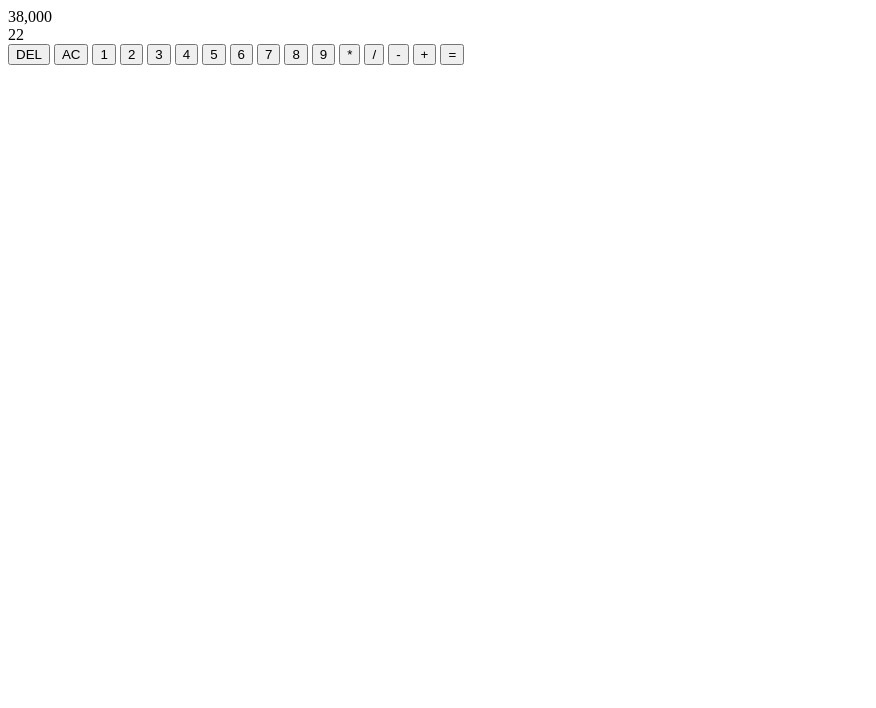
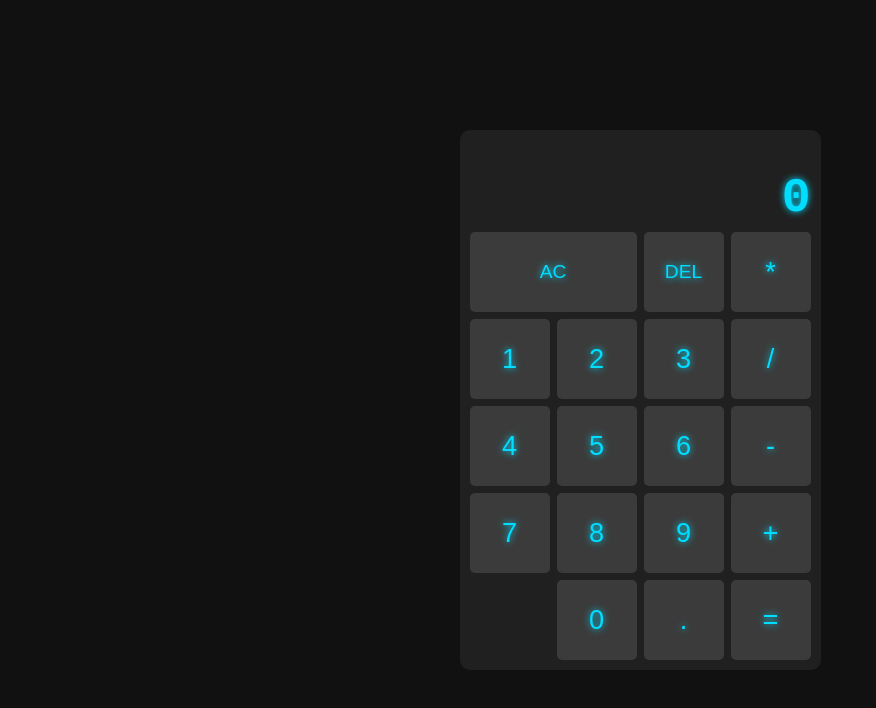
Before and after one commit to Hexy32/calculator, a website with bundled scripts: page public/index.html in a window 1280 px wide. Shown: the whole page, without its empty margins (0-876 px from the left). Built offline with nearby package versions, Linux system fonts and the light colour scheme.

Commit message:
Finished main code

```diff
--- a/public/index.html
+++ b/public/index.html
@@ -6,10 +6,12 @@
     <meta name="viewport" content="width=device-width, initial-scale=1.0" />
     <title>Calculator</title>
     <script defer src="dist/index.js" type="module"></script>
+    <link rel="stylesheet" href="./styles.css" />
   </head>
   <body>
-    <div #screen>38,000</div>
-    <div #low-screen>22</div>
+    <div class="container">
+      <div id="screen"></div>
+      <div id="low-screen">0</div>
       <button data-action="DEL">DEL</button>
       <button data-action="AC">AC</button>
       <button data-number="1">1</button>
@@ -21,10 +23,14 @@
       <button data-number="7">7</button>
       <button data-number="8">8</button>
       <button data-number="9">9</button>
+      <button data-number="0">0</button>
+      <button data-number=".">.</button>
       <button data-operator="*">*</button>
       <button data-operator="/">/</button>
       <button data-operator="-">-</button>
       <button data-operator="+">+</button>
       <button data-action="=">=</button>
+      <h1 id="output"></h1>
+    </div>
   </body>
 </html>
--- /dev/null
+++ b/public/styles.css
@@ -0,0 +1,160 @@
+@import url('https://fonts.googleapis.com/css2?family=Cousine:ital,wght@0,400;0,700;1,400;1,700&display=swap');
+
+:root {
+  --text-color: rgb(0, 221, 255);
+  --text-color-error: rgb(255, 38, 0);
+  --number-size: 1.7rem;
+}
+
+html {
+  box-sizing: border-box;
+}
+*,
+*:before,
+*:after {
+  box-sizing: inherit;
+  margin: 0;
+  padding: 0;
+}
+
+body {
+  display: flex;
+  align-items: center;
+  justify-content: center;
+  height: 100vh;
+  width: 100%;
+  overflow: auto;
+  background-color: #111;
+  font-family: 'Cousine', monospace;
+  font-weight: 700;
+}
+
+.container {
+  display: grid;
+  width: min-content;
+  background-color: #202020;
+  color: var(--text-color);
+  text-shadow: 0px 0px 7px var(--text-color);
+  padding: 10px;
+  border-radius: 10px;
+  gap: 7px;
+  grid-template-columns: 1fr 1fr 1fr 1fr;
+  grid-template-areas:
+    'screen screen screen screen'
+    'low-screen low-screen low-screen low-screen'
+    'AC AC DEL MLT'
+    'ONE TWO THREE DIV'
+    'FOUR FIVE SIX SUB'
+    'SEVEN EIGHT NINE ADD'
+    '. ZERO PER CALC';
+}
+
+button {
+  background-color: #3b3b3b;
+  color: inherit;
+  border: none;
+  border-radius: 5px;
+  font-size: 1.2rem;
+  text-shadow: inherit;
+  transition: 300ms ease;
+  cursor: pointer;
+  min-width: 5rem;
+  height: 5rem;
+}
+
+button:hover {
+  background-color: #444;
+}
+
+button[data-action='DEL'] {
+  grid-area: DEL;
+}
+button[data-action='AC'] {
+  grid-area: AC;
+}
+button[data-number='1'] {
+  grid-area: ONE;
+  font-size: var(--number-size);
+}
+button[data-number='2'] {
+  grid-area: TWO;
+  font-size: var(--number-size);
+}
+button[data-number='3'] {
+  grid-area: THREE;
+  font-size: var(--number-size);
+}
+button[data-number='4'] {
+  grid-area: FOUR;
+  font-size: var(--number-size);
+}
+button[data-number='5'] {
+  grid-area: FIVE;
+  font-size: var(--number-size);
+}
+button[data-number='6'] {
+  grid-area: SIX;
+  font-size: var(--number-size);
+}
+button[data-number='7'] {
+  grid-area: SEVEN;
+  font-size: var(--number-size);
+}
+button[data-number='8'] {
+  grid-area: EIGHT;
+  font-size: var(--number-size);
+}
+button[data-number='9'] {
+  grid-area: NINE;
+  font-size: var(--number-size);
+}
+button[data-number='0'] {
+  grid-area: ZERO;
+  font-size: var(--number-size);
+}
+button[data-number='.'] {
+  grid-area: PER;
+  font-size: var(--number-size);
+}
+button[data-operator='*'] {
+  grid-area: MLT;
+  font-size: var(--number-size);
+}
+button[data-operator='/'] {
+  grid-area: DIV;
+  font-size: var(--number-size);
+}
+button[data-operator='-'] {
+  grid-area: SUB;
+  font-size: var(--number-size);
+}
+button[data-operator='+'] {
+  grid-area: ADD;
+  font-size: var(--number-size);
+}
+button[data-action='='] {
+  grid-area: CALC;
+  font-size: var(--number-size);
+}
+
+#screen {
+  grid-area: screen;
+  text-align: right;
+  font-size: 1.3rem;
+  font-weight: lighter;
+  min-height: 1.5rem;
+  word-wrap: break-word;
+}
+
+#low-screen {
+  min-height: 3rem;
+  grid-area: low-screen;
+  text-align: right;
+  word-wrap: break-word;
+  font-size: 3rem;
+}
+
+.error {
+  color: var(--text-color-error);
+  text-shadow: 0px 0px 7px var(--text-color-error);
+}
--- a/src/index.ts
+++ b/src/index.ts
@@ -1,3 +1,79 @@
-import { evaluate, chain } from 'mathjs'
+import { evaluate } from 'mathjs'
 
-console.log(evaluate('2 + (22221) * 1102'))
+const buttons = document.querySelectorAll('button')
+const screen = document.getElementById('screen') as HTMLDivElement
+const lowScreen = document.getElementById('low-screen') as HTMLDivElement
+
+buttons.forEach((item) => {
+  item.addEventListener('click', (event) => {
+    const button = event.currentTarget as HTMLButtonElement
+    if (button.hasAttribute('data-operator')) {
+      if (lowScreen.innerText === '0' && button.dataset.operator === '-') {
+        lowScreen.textContent = button.innerText
+        return
+      }
+      const lastCharactor = lowScreen.innerText[lowScreen.innerText.length - 1]
+      const lastTwoCharactors =
+        lowScreen.innerText[lowScreen.innerText.length - 2] + lastCharactor
+
+      if (lastTwoCharactors !== '--' && button.innerText === '-') {
+        lowScreen.textContent += button.innerText
+        return
+      }
+
+      if (
+        lastCharactor === '*' ||
+        lastCharactor === '/' ||
+        lastCharactor === '+' ||
+        lastTwoCharactors === '--'
+      ) {
+        return
+      }
+      lowScreen.textContent += button.innerText
+      return
+    }
+    if (button.hasAttribute('data-number')) {
+      if (lowScreen.textContent != '0') {
+        lowScreen.textContent += button.innerText
+      } else {
+        lowScreen.textContent = button.innerText
+      }
+      return
+    }
+
+    switch (button.dataset.action) {
+      case 'AC':
+        lowScreen.innerText = '0'
+        screen.innerText = ''
+        break
+      case 'DEL':
+        if (lowScreen.innerText != '0') {
+          lowScreen.innerText = lowScreen.innerText.slice(
+            0,
+            lowScreen.innerText.length - 1
+          )
+        }
+        if (lowScreen.innerText === '') {
+          lowScreen.innerText = '0'
+        }
+        break
+      case '=':
+        try {
+          lowScreen.innerText = evaluate(lowScreen.innerText)
+          screen.innerText = lowScreen.innerText
+        } catch (error) {
+          const cache = lowScreen.innerText
+          lowScreen.innerText = 'error'
+          lowScreen.classList.toggle('error')
+          setTimeout(() => {
+            lowScreen.innerText = cache
+            lowScreen.classList.toggle('error')
+          }, 700)
+        }
+        break
+      default:
+        console.error('Something went wrong!')
+        break
+    }
+  })
+})
```
Lines whose indentation alone changed are shown as unchanged.
